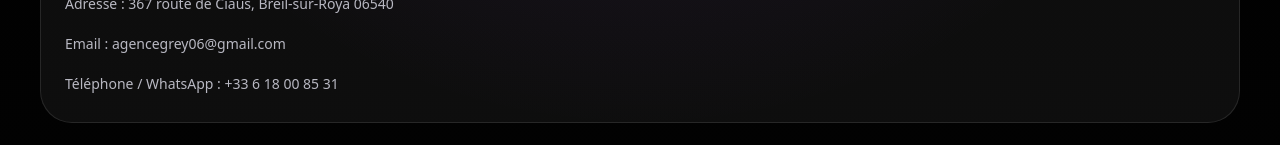
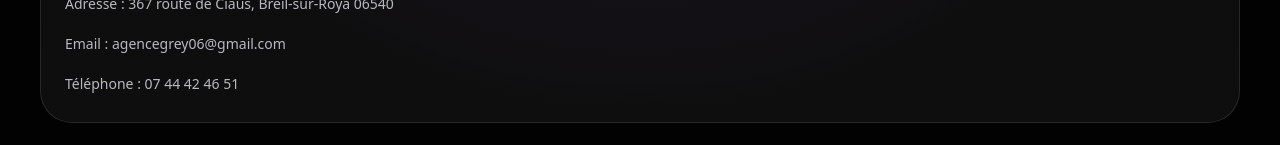
Before and after one commit to Agence-Grey/Grey, a Next.js app: page /mentions-legales in a window 1280 px wide. Shown: the part 497-642 px from the top of the page. Built offline with nearby package versions, Linux system fonts and the light colour scheme.

Commit message:
fix(mentions-legales): remplace numéro téléphone — 07 44 42 46 51

```diff
--- a/src/app/mentions-legales/page.tsx
+++ b/src/app/mentions-legales/page.tsx
@@ -17,7 +17,7 @@ const sections = [
       "Responsables de publication : Adrien DEBARLE & Ophélie HUTIN",
       "Adresse : 367 route de Ciaus, Breil-sur-Roya 06540",
       "Email : agencegrey06@gmail.com",
-      "Téléphone / WhatsApp : +33 6 18 00 85 31",
+      "Téléphone : 07 44 42 46 51",
     ],
   },
   {
```
